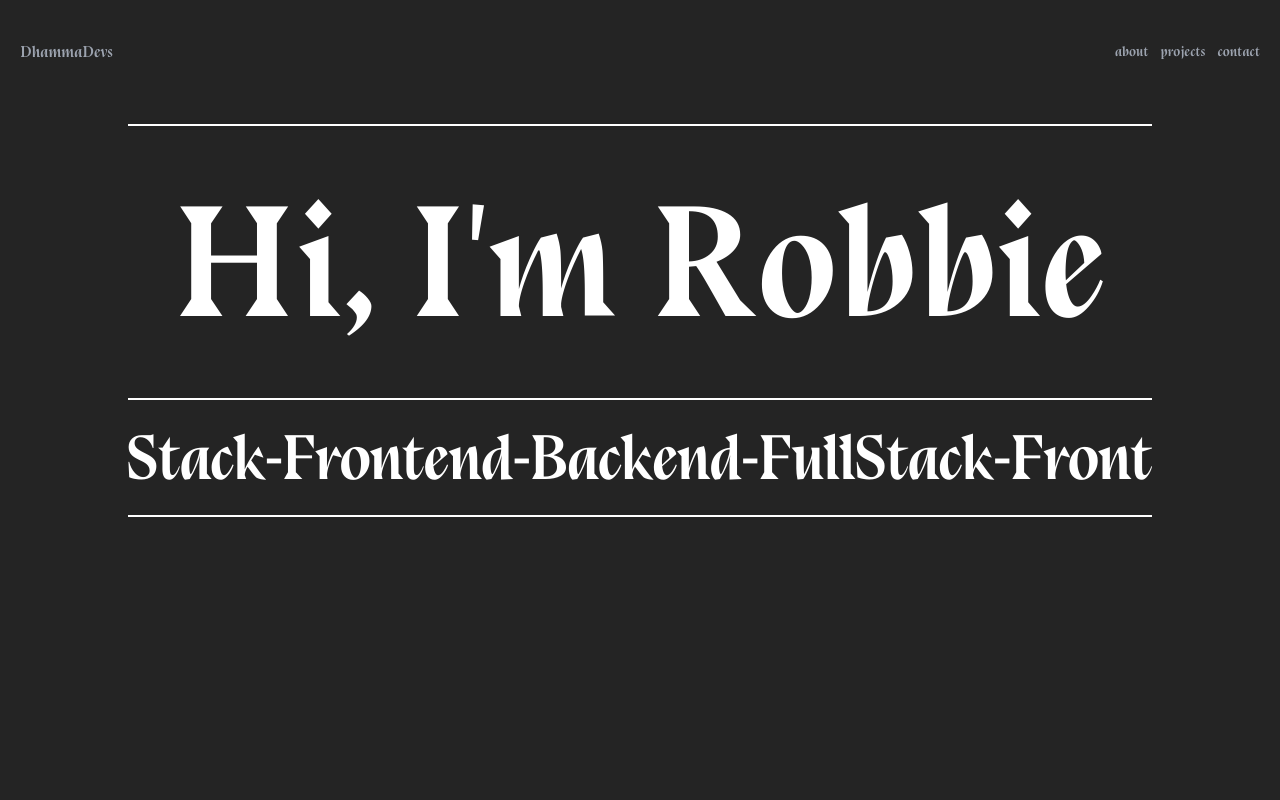
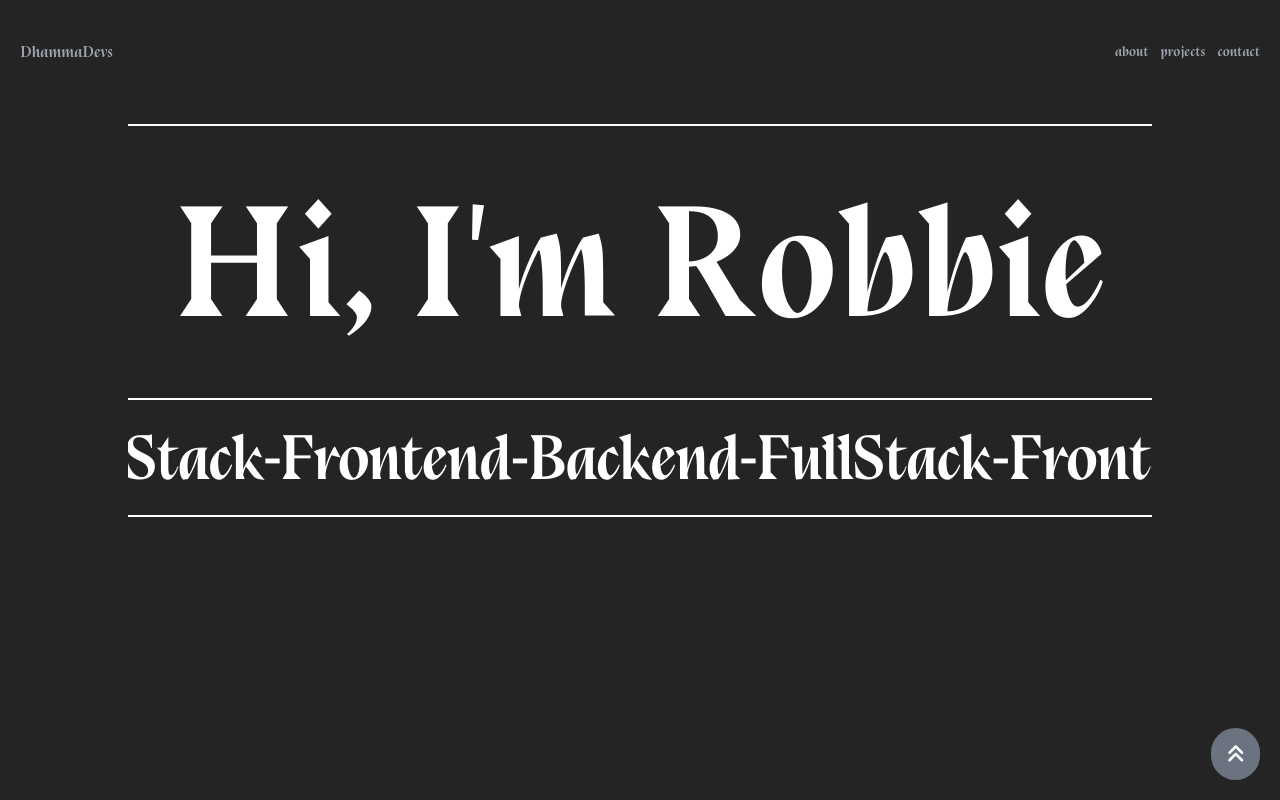
Before and after one commit to RobbieProkop/portfolio, a Next.js app: page / in a window 1280 px wide. Shown: the top 800 px of the page. Built offline with nearby package versions, Linux system fonts and the light colour scheme.

Commit message:
add return to top btn

```diff
--- a/components/Footer.tsx
+++ b/components/Footer.tsx
@@ -1,5 +1,22 @@
+import { SocialIcon } from "react-social-icons";
+
 type Props = {};
 const Footer = (props: Props) => {
-  return <div className="h-20">Footer</div>;
+  return (
+    <div className="h-20 flex justify-center items-center">
+      <SocialIcon
+        url="https://www.linkedin.com/in/robbie-prokop-1a968a230/"
+        fgColor="gray"
+        bgColor="transparent"
+        target="_blank"
+      />
+      <SocialIcon
+        url="https://www.github.com/robbieprokop"
+        fgColor="gray"
+        bgColor="transparent"
+        target="_blank"
+      />
+    </div>
+  );
 };
 export default Footer;
--- a/components/Skills.tsx
+++ b/components/Skills.tsx
@@ -14,7 +14,7 @@ const Skills = (props: Props) => {
         Skills
       </h3>
 
-      <div className="grid grid-cols-4 gap-5">
+      <div className="grid grid-cols-4 gap-3">
         <Skill />
         <Skill />
         <Skill />
--- a/pages/index.tsx
+++ b/pages/index.tsx
@@ -9,9 +9,14 @@ import Hero from "../components/Hero";
 import Projects from "../components/Projects";
 import Skills from "../components/Skills";
 
+import Link from "next/link";
+
+import { FontAwesomeIcon } from "@fortawesome/react-fontawesome";
+import { faAngleDoubleUp } from "@fortawesome/free-solid-svg-icons";
+
 const Home: NextPage = () => {
   return (
-    <div className="py-5 max-w-7xl mx-auto text-white snap-y snap-proximity z-0 overflow-hidden">
+    <div className="py-5 max-w-7xl mx-auto text-white snap-y snap-proximity z-0  ">
       <Head>
         <title>DhammaDevs</title>
         <meta name="description" content="Portfolio for Robbie Prokop" />
@@ -43,7 +48,18 @@ const Home: NextPage = () => {
         <Contact />
       </section>
 
-      {/* <Footer /> */}
+      <Link href="#hero">
+        <div className="sticky bottom-5 w-full cursor-pointer">
+          <div className="flex items-center justify-end pr-5">
+            <FontAwesomeIcon
+              icon={faAngleDoubleUp}
+              size="lg"
+              className="rounded-full bg-gray-500 p-4 hover:animate-pulse hover:p-5 transition-all duration-500 "
+            />
+          </div>
+        </div>
+      </Link>
+      <Footer />
     </div>
   );
 };
```
Also changed, not shown: components/Header.tsx (+1 -14 lines).
